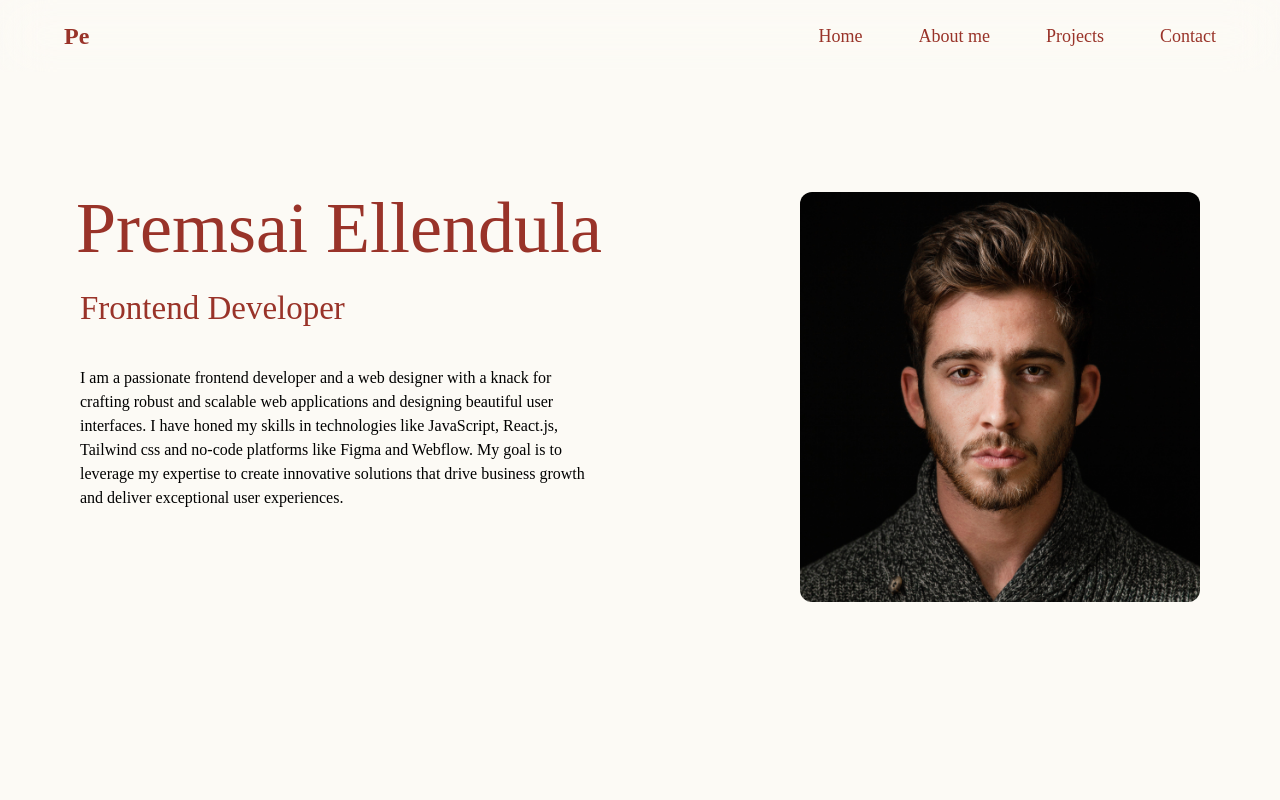
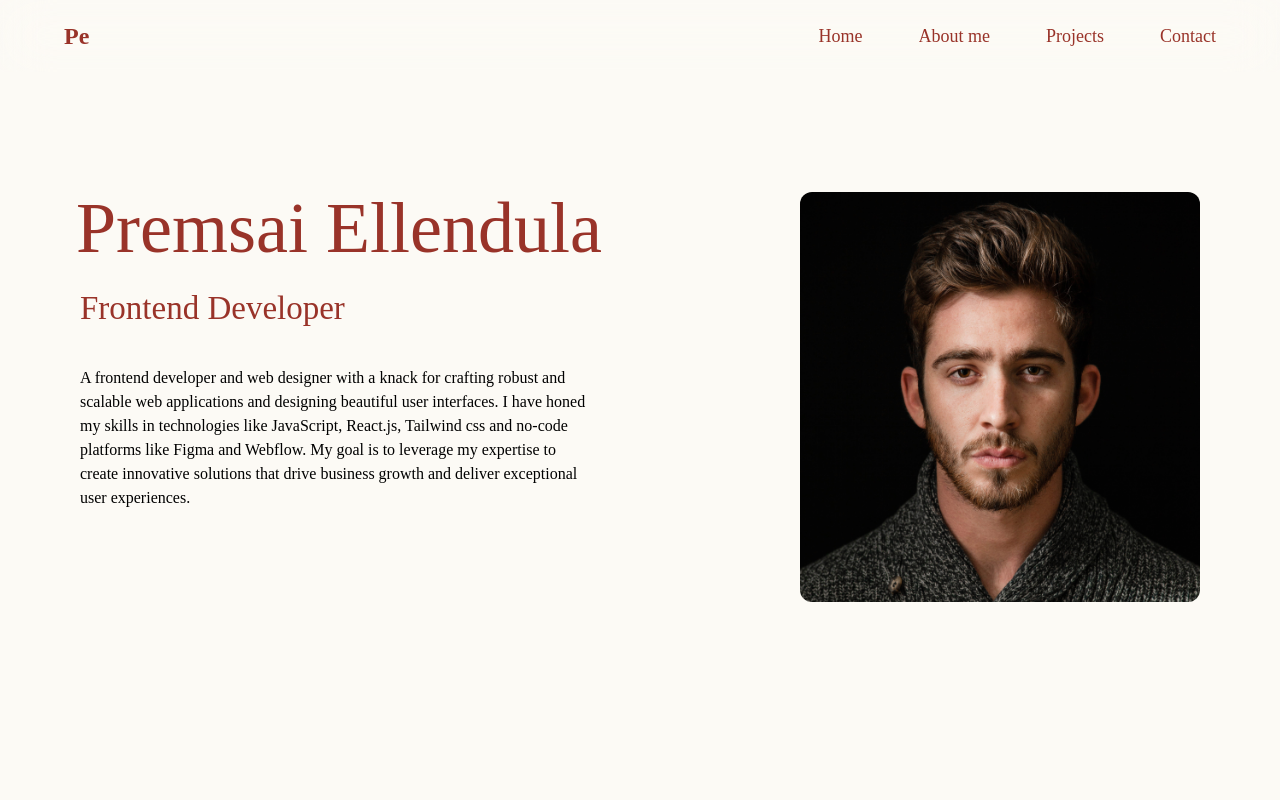
Before and after one commit to Premsai03/Portfolio, a React (Vite) app: page / in a window 1280 px wide. Shown: the top 800 px of the page. Built offline with nearby package versions, Linux system fonts and the light colour scheme.

Commit message:
Update Hero.jsx

```diff
--- a/src/components/Hero.jsx
+++ b/src/components/Hero.jsx
@@ -53,7 +53,7 @@ const Hero = () => {
           delay: 0.5,
           ease: 'easeInOut',
         }}
-        className='max-w-xl md:max-w-lg font-wixMadeforText font-light text-black md:text-sm lg:text-base'>I am a passionate frontend developer and a web designer with a knack for crafting robust and scalable web applications and designing beautiful user interfaces. I have honed my skills in technologies like JavaScript, React.js, Tailwind css and no-code platforms like Figma and Webflow. My goal is to leverage my expertise to create innovative solutions that drive business growth and deliver exceptional user experiences.</motion.p>
+        className='max-w-xl md:max-w-lg font-wixMadeforText font-light text-black md:text-sm lg:text-base'>A frontend developer and web designer with a knack for crafting robust and scalable web applications and designing beautiful user interfaces. I have honed my skills in technologies like JavaScript, React.js, Tailwind css and no-code platforms like Figma and Webflow. My goal is to leverage my expertise to create innovative solutions that drive business growth and deliver exceptional user experiences.</motion.p>
       </div>
 
       <div className='mt-10 md:ml-16 lg:mt-0'>
```
